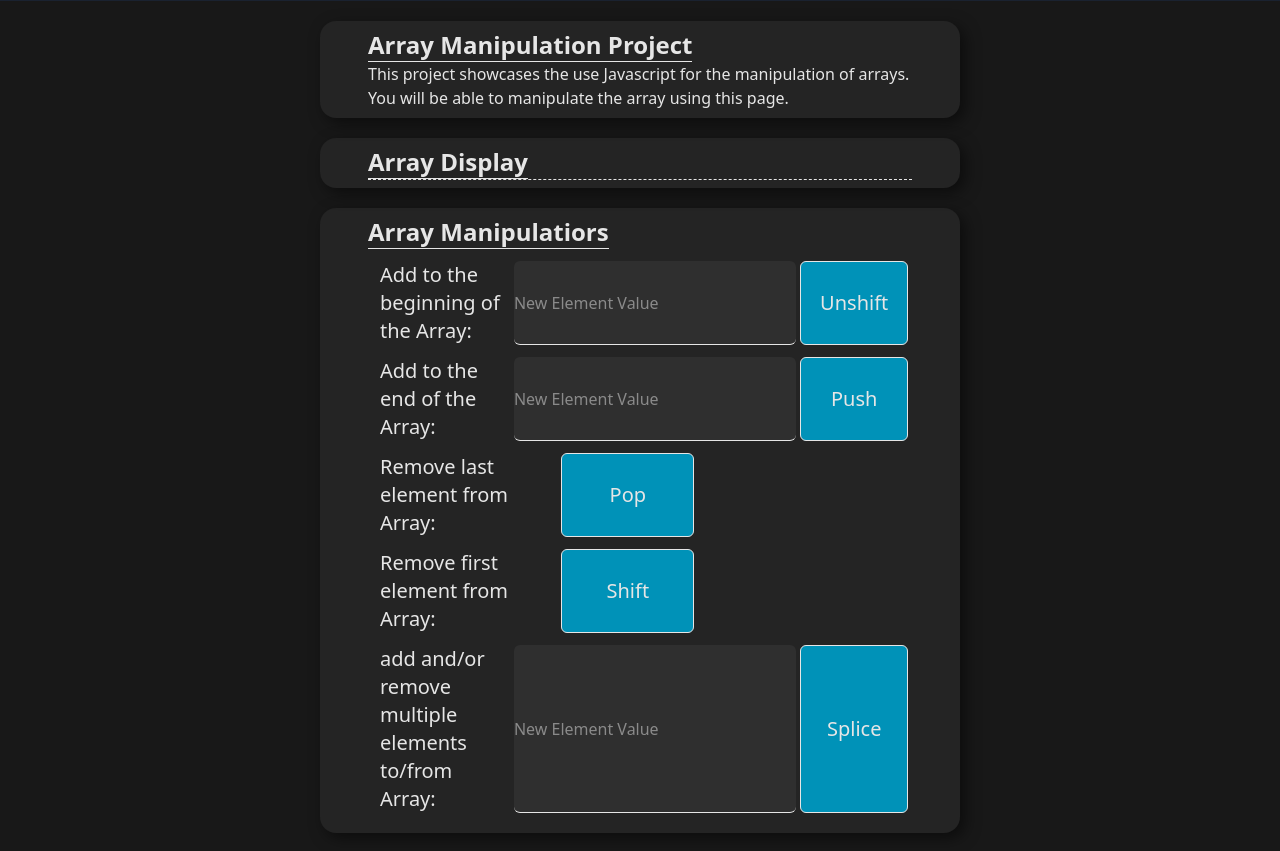
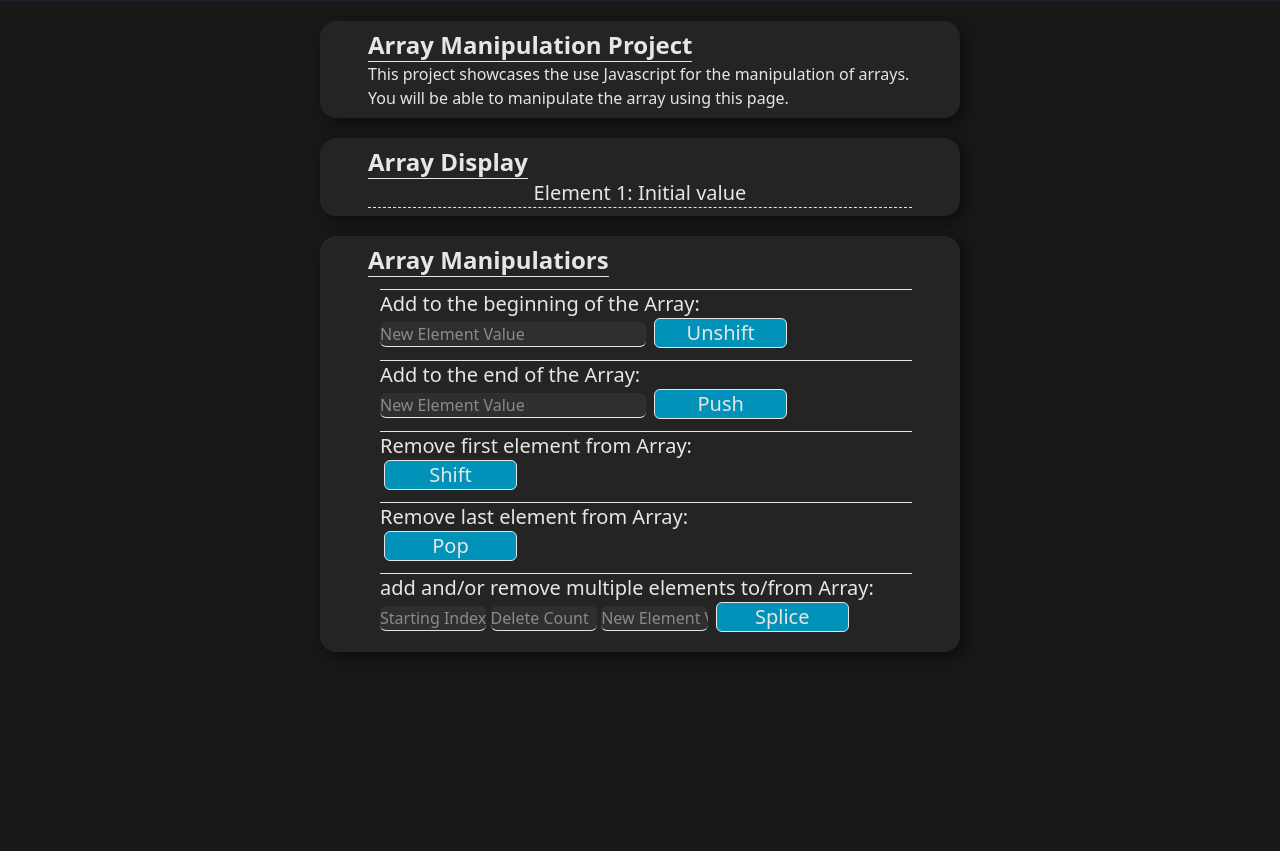
Before and after one commit to ReflectionGolden/JavaScript-Essentials, a website: page src/project/array_manip/array-manip.html in a window 1280 px wide. Shown: the part 75-926 px from the top of the page. After the commit the page ends 800 px from the top, so only its background shows below. Drawn offline with Linux system fonts and the light colour scheme.

Commit message:
Changed sizing for inputs and added inputs for Splice manpiulator

```diff
--- a/src/project/array_manip/array-manip.html
+++ b/src/project/array_manip/array-manip.html
@@ -20,32 +20,34 @@
     </div>
     <div class="m-auto my-5 py-[0.5rem] px-[3rem] bg-containback shadow-[5px_5px_15px_rgba(0,0,0,0.5)] w-3/4 lg:w-1/2 rounded-[1rem]">
         <h2 class="text-2xl font-bold inline-block border-b">Array Display</h2>
-        <p class="px-1 text-xl border-b border-dashed" id="arrayDisplay"></p>
+        <p class="px-1 text-xl text-center border-b border-dashed" id="arrayDisplay">Element 1: Initial value</p>
     </div>
     <div class="m-auto my-5 py-[0.5rem] px-[3rem] bg-containback shadow-[5px_5px_15px_rgba(0,0,0,0.5)] w-3/4 lg:w-1/2 rounded-[1rem]">
         <h2 class="text-2xl font-bold inline-block border-b">Array Manipulatiors</h2>
-        <div class="ml-3 my-3 flex">
-            <h3 class="pr-2 text-xl w-2/4 lg:w-1/3">Add to the beginning of the Array:</h3>
-            <input type="text" id="newElement" name="newElement" placeholder="New Element Value" class="bg-gray-100/5 border-b rounded-md w-5/7">
-            <button class="mx-1 px-4 text-xl border rounded-md w-1/3 lg:w-1/4 bg-cyan-600 hover:bg-cyan-500 active:bg-cyan-700" id="buttonUnshift">Unshift</button>
+        <div class="ml-3 my-3 border-t">
+            <h3 class="pr-2 text-xl">Add to the beginning of the Array:</h3>
+            <input type="text" id="newElement" name="newElement" placeholder="New Element Value" class="bg-gray-100/5 border-b rounded-md w-1/2">
+            <button class="mx-1 px-4 text-xl border rounded-md w-1/4 bg-cyan-600 hover:bg-cyan-500 active:bg-cyan-700" id="buttonUnshift">Unshift</button>
         </div>
-        <div class="ml-3 my-3 flex">
-            <h3 class="pr-2 text-xl w-2/4 lg:w-1/3">Add to the end of the Array:</h3>
-            <input type="text" id="newElement" name="newElement" placeholder="New Element Value" class="bg-gray-100/5 border-b rounded-md w-5/7">
-            <button class="mx-1 px-4 text-xl border rounded-md w-1/3 lg:w-1/4 bg-cyan-600 hover:bg-cyan-500 active:bg-cyan-700" id="buttonPush">Push</button>
+        <div class="ml-3 my-3 border-t">
+            <h3 class="pr-2 text-xl">Add to the end of the Array:</h3>
+            <input type="text" id="newElement" name="newElement" placeholder="New Element Value" class="bg-gray-100/5 border-b rounded-md w-1/2">
+            <button class="mx-1 px-4 text-xl border rounded-md w-1/4 bg-cyan-600 hover:bg-cyan-500 active:bg-cyan-700" id="buttonPush">Push</button>
         </div>
-        <div class="ml-3 my-3 flex">
-            <h3 class="pr-2 text-xl w-2/4 lg:w-1/3">Remove last element from Array:</h3>
-            <button class="mx-1 px-4 text-xl border rounded-md w-1/3 lg:w-1/4 bg-cyan-600 hover:bg-cyan-500 active:bg-cyan-700" id="buttonPop">Pop</button>
+        <div class="ml-3 my-3 border-t">
+            <h3 class="pr-2 text-xl">Remove first element from Array:</h3>
+            <button class="mx-1 px-4 text-xl border rounded-md w-1/4 bg-cyan-600 hover:bg-cyan-500 active:bg-cyan-700" id="buttonShift">Shift</button>
         </div>
-        <div class="ml-3 my-3 flex">
-            <h3 class="pr-2 text-xl w-2/4 lg:w-1/3">Remove first element from Array:</h3>
-            <button class="mx-1 px-4 text-xl border rounded-md w-1/3 lg:w-1/4 bg-cyan-600 hover:bg-cyan-500 active:bg-cyan-700" id="buttonShift">Shift</button>
+        <div class="ml-3 my-3 border-t">
+            <h3 class="pr-2 text-xl">Remove last element from Array:</h3>
+            <button class="mx-1 px-4 text-xl border rounded-md w-1/4 bg-cyan-600 hover:bg-cyan-500 active:bg-cyan-700" id="buttonPop">Pop</button>
         </div>
-        <div class="ml-3 my-3 flex">
-            <h3 class="pr-2 text-xl w-2/4 lg:w-1/3">add and/or remove multiple elements to/from Array:</h3>
-            <input type="text" id="newElement" name="newElement" placeholder="New Element Value" class="bg-gray-100/5 border-b rounded-md w-5/7">
-            <button class="mx-1 px-4 text-xl border rounded-md w-1/3 lg:w-1/4 bg-cyan-600 hover:bg-cyan-500 active:bg-cyan-700" id="buttonSplice">Splice</button>
+        <div class="ml-3 my-3 border-t">
+            <h3 class="pr-2 text-xl">add and/or remove multiple elements to/from Array:</h3>
+            <input type="text" id="startIndex" name="startIndex" placeholder="Starting Index" class="bg-gray-100/5 border-b rounded-md w-1/5">
+            <input type="text" id="deleteCount" name="deleteCount" placeholder="Delete Count" class="bg-gray-100/5 border-b rounded-md w-1/5">
+            <input type="text" id="newElement" name="newElement" placeholder="New Element Value(s)" class="bg-gray-100/5 border-b rounded-md w-1/5">
+            <button class="mx-1 px-4 text-xl border rounded-md w-1/4 bg-cyan-600 hover:bg-cyan-500 active:bg-cyan-700" id="buttonSplice">Splice</button>
         </div>
     </div>
 </body>
```
Also changed, not shown: src/output.css.
